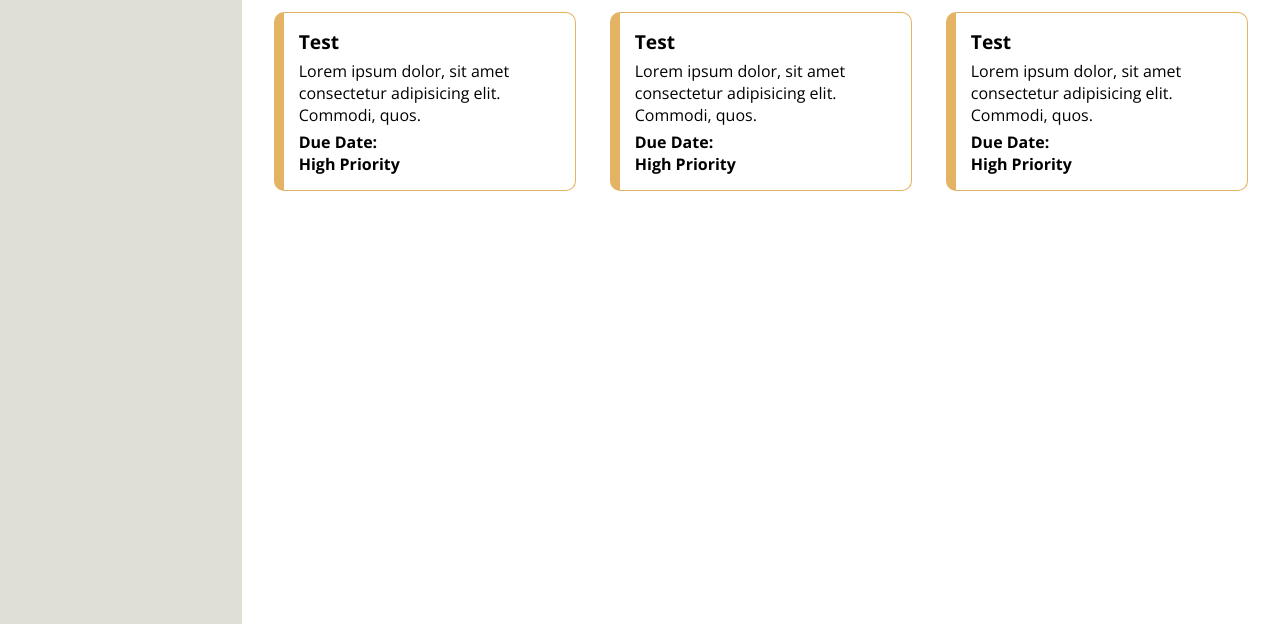
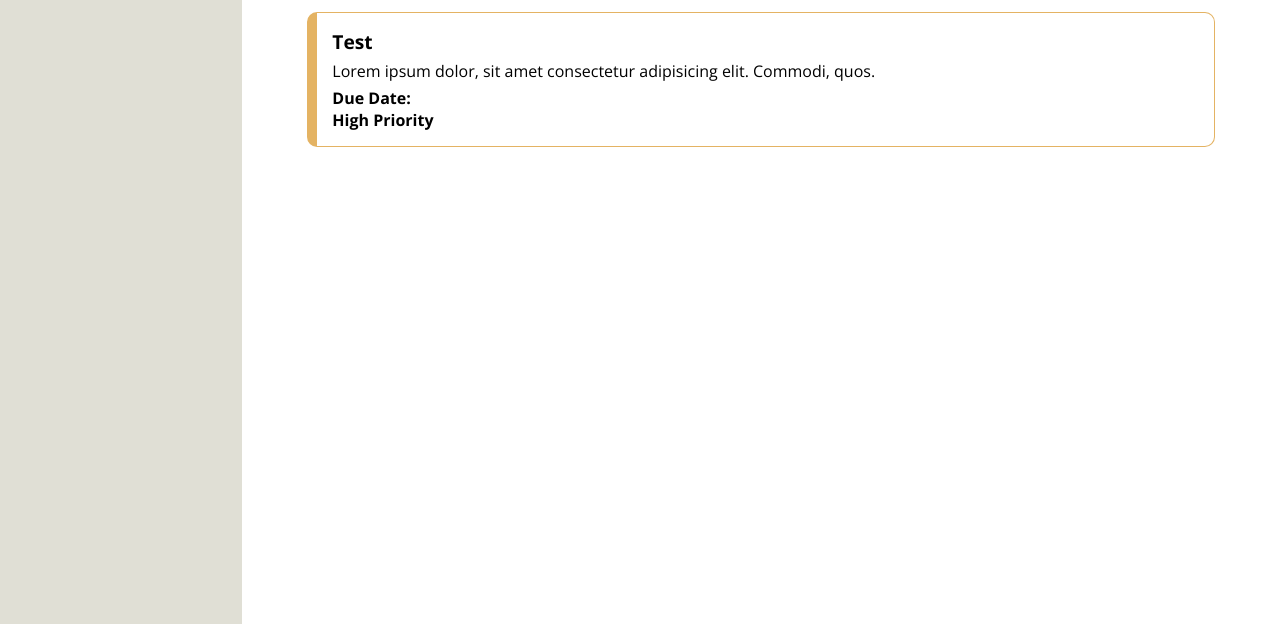
Before and after one commit to savawebdev/odin-todo, a website built with webpack: page src/index.html in a window 1280 px wide. Shown: the part 176-800 px from the top of the page. Built offline with nearby package versions, Linux system fonts and the light colour scheme.

Commit message:
Changed HTML template

```diff
--- a/src/index.html
+++ b/src/index.html
@@ -26,47 +26,19 @@
         <h2 class="content-header">Default Project</h2>
 
         <div class="tasks">
-          <div class="task-category tasks-todo">
           <h3 class="tasks-header">To Do</h3>
 
           <div class="card">
             <h4 class="card-title">Test</h4>
             <p class="card-info">
-                Lorem ipsum dolor, sit amet consectetur adipisicing elit.
-                Commodi, quos.
-              </p>
-              <p class="card-due-date">Due Date:</p>
-              <p class="card-priority">High Priority</p>
-            </div>
-          </div>
-          <div class="task-category tasks-inprogress">
-            <h3 class="tasks-header">In Progress</h3>
-
-            <div class="card">
-              <h4 class="card-title">Test</h4>
-              <p class="card-info">
-                Lorem ipsum dolor, sit amet consectetur adipisicing elit.
-                Commodi, quos.
-              </p>
-              <p class="card-due-date">Due Date:</p>
-              <p class="card-priority">High Priority</p>
-            </div>
-          </div>
-          <div class="task-category tasks-completed">
-            <h3 class="tasks-header">Completed</h3>
-
-            <div class="card">
-              <h4 class="card-title">Test</h4>
-              <p class="card-info">
-                Lorem ipsum dolor, sit amet consectetur adipisicing elit.
-                Commodi, quos.
+              Lorem ipsum dolor, sit amet consectetur adipisicing elit. Commodi,
+              quos.
             </p>
             <p class="card-due-date">Due Date:</p>
             <p class="card-priority">High Priority</p>
           </div>
         </div>
       </div>
-      </div>
     </main>
   </body>
 </html>
--- a/src/style.css
+++ b/src/style.css
@@ -59,13 +59,9 @@
 .tasks {
   width: 100%;
   display: flex;
-  justify-content: space-evenly;
-}
-
-.task-category {
-  display: flex;
   flex-direction: column;
   align-items: center;
+  justify-content: space-evenly;
 }
 
 .card {
```
Lines whose indentation alone changed are shown as unchanged.
